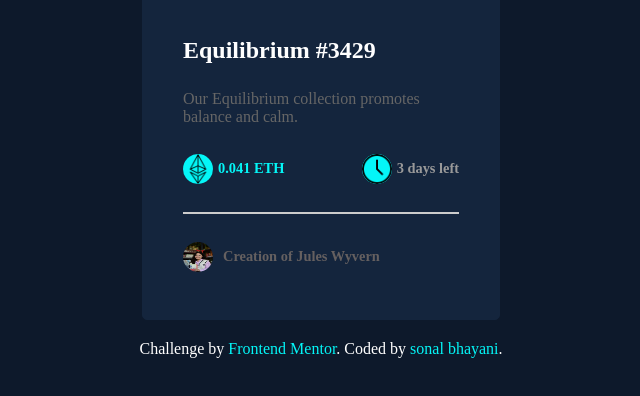
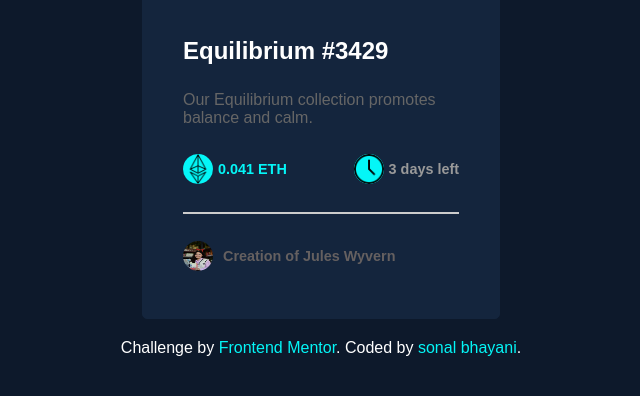
Before and after one commit to sonalbhayani/XNFT, a plain HTML site: page index.html in a window 1280 px wide. Shown: the part 332-728 px from the top of the page, without its empty margins (319-959 px from the left). Drawn offline with Linux system fonts and the light colour scheme.

Commit message:
test case changes

```diff
--- a/style.css
+++ b/style.css
@@ -1,12 +1,10 @@
-body{
+body {
     background-color: #0D192B;
-    font-family: "Outfit, sans-serif";
+    font-family: "Outfit", sans-serif;
     justify-content: center;
     align-items: center;
     color: #fff;
-
 }
-
 .card{
    border: 1px solid #14253D;
    background-color: #14253D;
```
Also changed, not shown: index.html (+1 -1 lines).
